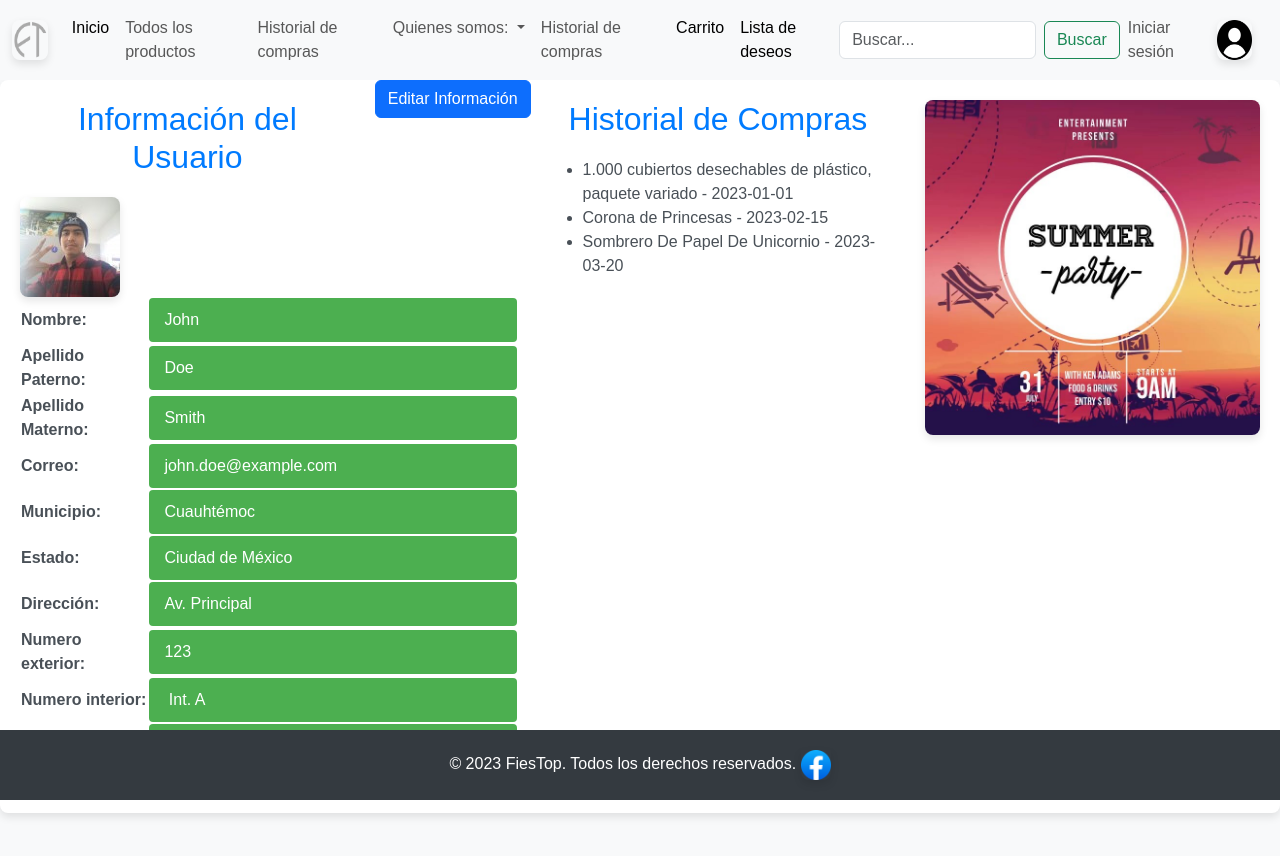
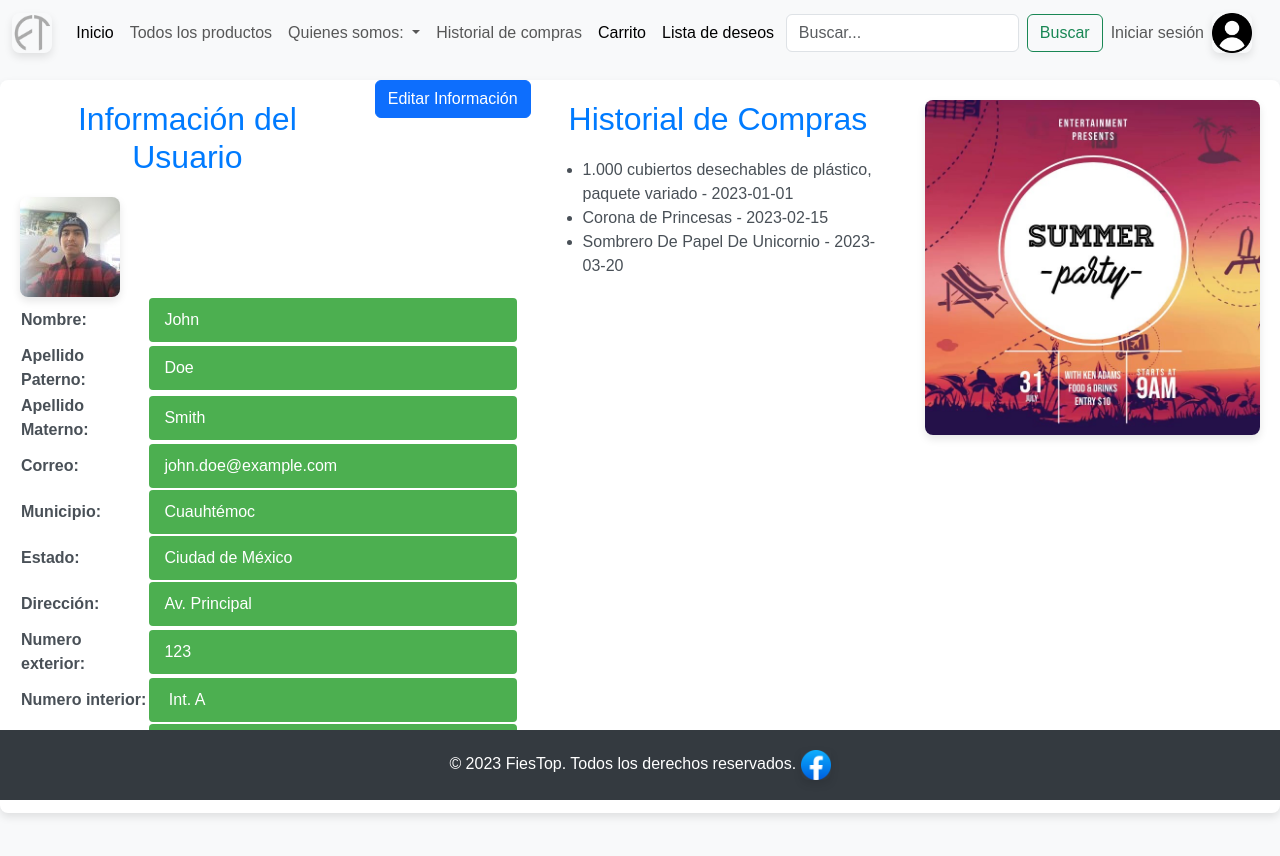
Before and after one commit to AxelWright/Pagina_Prod, a plain HTML site: page PerfilU.html in a window 1280 px wide. Drawn offline with nearby package versions, Linux system fonts and the light colour scheme.

Commit message:
Update Perfil
Navbar corregida

```diff
--- a/PerfilU.html
+++ b/PerfilU.html
@@ -125,10 +125,6 @@
                         </li>
                         <li class="nav-item">
                             <a class="nav-link" href="Catalogo.html">Todos los productos</a>
-                        </li>
-                        <li class="nav-item">
-
-                            <a class="nav-link" href="HisProd.html">Historial de compras</a>
                         </li>
                         <li class="nav-item dropdown">
                             <a class="nav-link dropdown-toggle" href="#" role="button" data-bs-toggle="dropdown"
```
